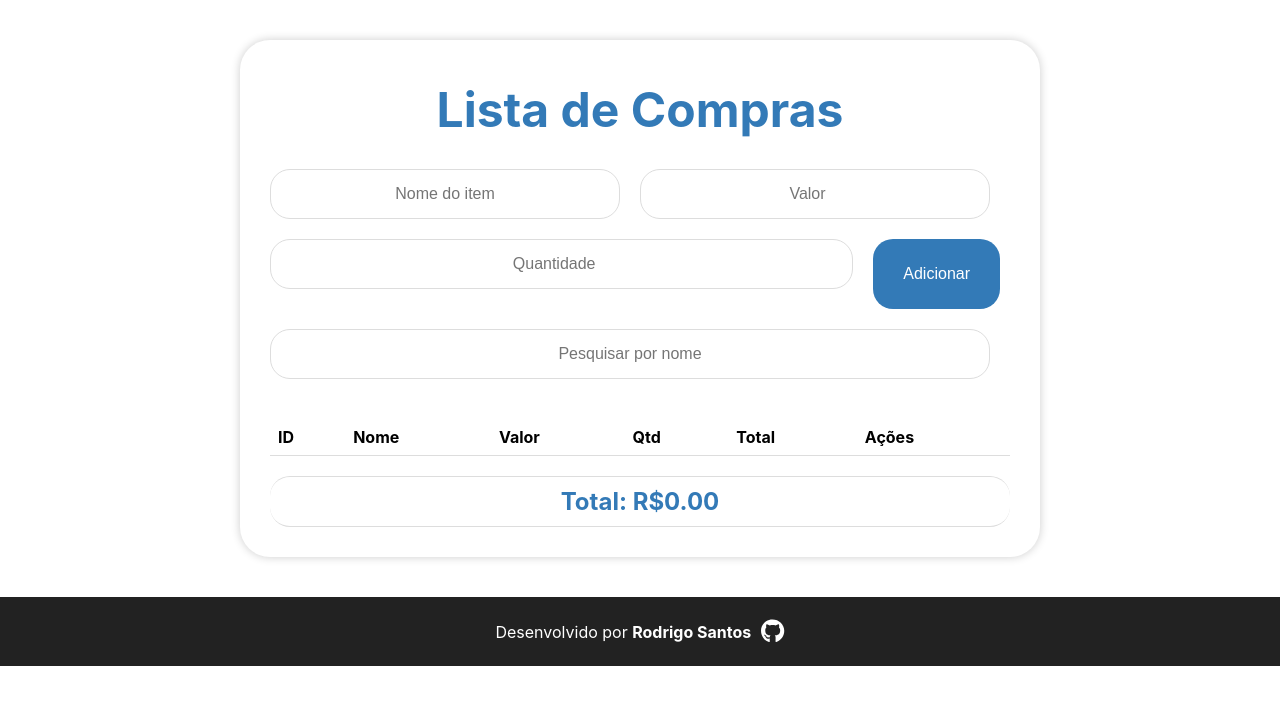
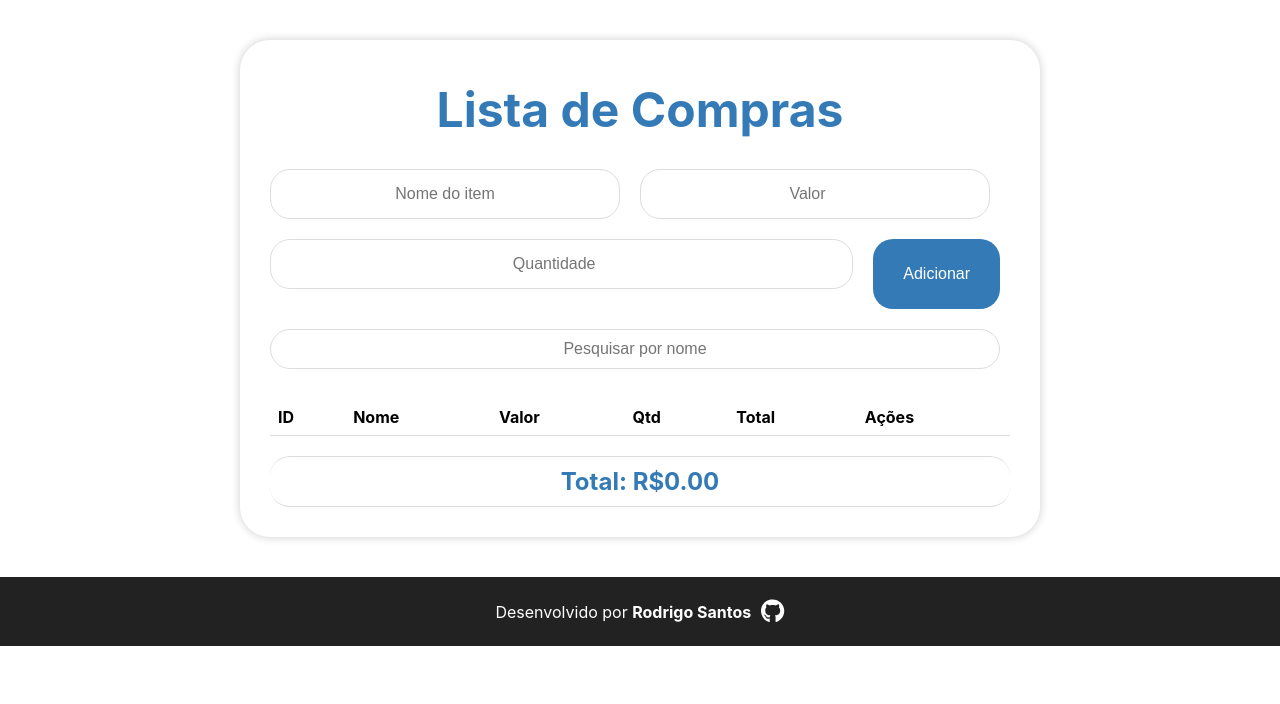
Before and after one commit to rodrigocsdev/compras, a React (Create React App) app: page / in a window 1280 px wide. Shown: the top 704 px of the page. Built offline with nearby package versions, Linux system fonts and the light colour scheme.

Commit message:
fix style of search input

```diff
--- a/src/components/ListaDeCompras.css
+++ b/src/components/ListaDeCompras.css
@@ -29,7 +29,8 @@
   padding: 10px; /* added padding to make the border-radius visible */
 }
 
-.form-container {
+.form-container,
+.search-container {
   margin-bottom: 20px;
   display: flex;
   flex-wrap: wrap;
@@ -37,6 +38,7 @@
 }
 
 .form-container input[type='text'],
+.search-container input[type='text'],
 .form-container input[type='number'] {
   text-align: center;
   flex: 1;
--- a/src/components/ListaDeCompras.js
+++ b/src/components/ListaDeCompras.js
@@ -1,4 +1,4 @@
-import React, { useState, useEffect } from "react";
+import React, { useState, useEffect, useRef } from "react";
 import "./ListaDeCompras.css";
 
 const ListaDeCompras = () => {
@@ -12,9 +12,18 @@ const ListaDeCompras = () => {
   const [sortField, setSortField] = useState(null);
   const [sortDirection, setSortDirection] = useState("asc");
 
+  const containerRef = useRef(null);
+
   useEffect(() => {
     localStorage.setItem("listaDeCompras", JSON.stringify(items));
   }, [items]);
+
+  useEffect(() => {
+    if (editItemId !== null && containerRef.current) {
+      // Scroll to the top of the container when editing an item
+      containerRef.current.scrollIntoView({ behavior: "smooth", block: "start" });
+    }
+  }, [editItemId]);
 
   const handleAddItem = () => {
     if (itemName && itemValue && itemQuantity) {
@@ -92,7 +101,7 @@ const ListaDeCompras = () => {
   };
 
   return (
-    <div className="container">
+    <div className="container" ref={containerRef}>
       <div className="header">
         <h1>Lista de Compras</h1>
       </div>
@@ -119,7 +128,7 @@ const ListaDeCompras = () => {
           {editItemId !== null ? "Atualizar" : "Adicionar"}
         </button>
       </div>
-      <div className="form-container">
+      <div className="search-container">
         <input
           type="text"
           placeholder="Pesquisar por nome"
```
